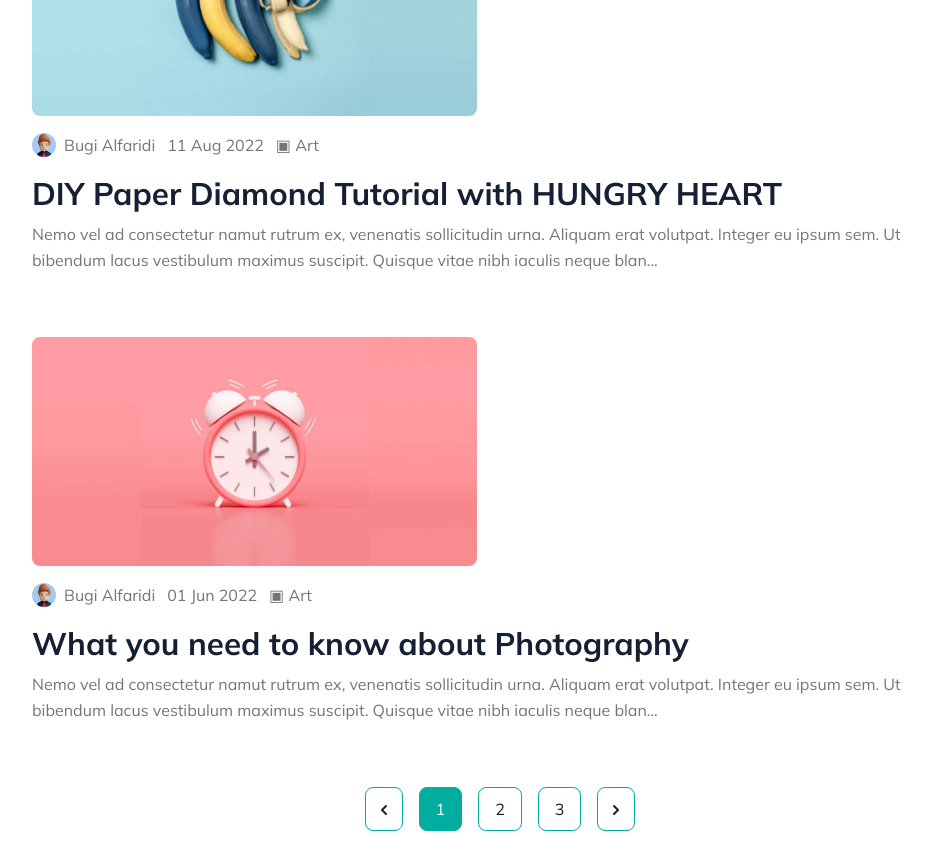
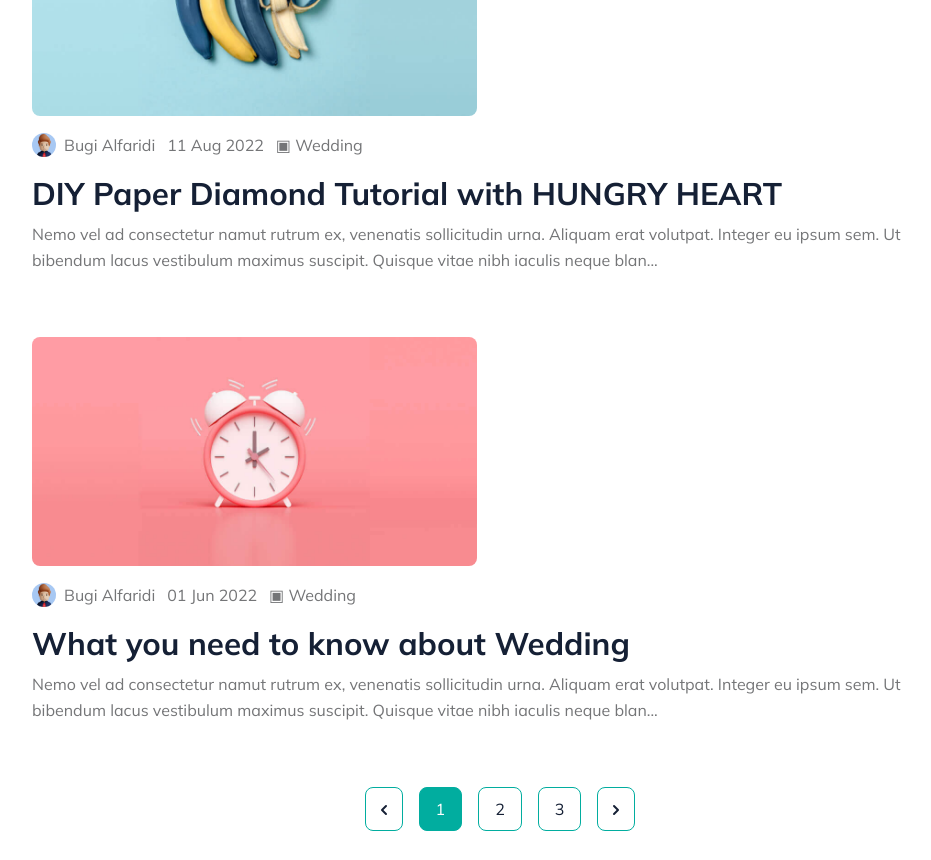
Before and after one commit to bugialfrd/kulikpictures, a Next.js app: page / in a window 1280 px wide. Shown: the part 1180-2040 px from the top of the page, without its empty margins (140-1071 px from the left). Built offline with nearby package versions, Linux system fonts and the light colour scheme; what tailwind-bootstrap-grid would draw is missing.

Commit message:
'kulikpictures'

```diff
--- a/content/posts/post-1.md
+++ b/content/posts/post-1.md
@@ -1,11 +1,11 @@
 ---
-title: "How to make toys from old Olarpaper"
+title: "Harga paket wedding pada tahun 2022 dan 2023"
 description: "meta description"
 date: 2023-04-04
 image: "/images/posts/banner-home.jpg"
-categories: ["art"]
+categories: ["Wedding"]
 authors: ["Bugi Alfaridi"]
-tags: ["diy", "toy"]
+tags: ["fotografi", "toy"]
 draft: false
 ---
 
--- a/content/posts/post-2.md
+++ b/content/posts/post-2.md
@@ -5,7 +5,7 @@ date: 2022-04-10
 image: "/images/posts/02.jpg"
 categories: ["development"]
 authors: ["Najmudin"]
-tags: ["diy", "toy"]
+tags: ["fotografi", "toy"]
 draft: false
 ---
 
--- a/content/posts/post-3.md
+++ b/content/posts/post-3.md
@@ -1,11 +1,11 @@
 ---
-title: What you need to know about Photography
+title: What you need to know about Wedding
 description: "meta description"
 date: 2022-06-02
 image: "/images/posts/03.jpg"
-categories: ["art"]
+categories: ["Wedding"]
 authors: ["Bugi Alfaridi"]
-tags: ["diy", "toy"]
+tags: ["fotografi", "toy"]
 draft: false
 ---
 
--- a/content/posts/post-7.md
+++ b/content/posts/post-7.md
@@ -3,9 +3,9 @@ title: "DIY Paper Diamond Tutorial with HUNGRY HEART"
 description: "meta description"
 date: 2022-08-12
 image: "/images/posts/05.jpg"
-categories: ["art"]
+categories: ["Wedding"]
 authors: ["Bugi Alfaridi"]
-tags: ["diy", "toy"]
+tags: ["fotografi", "toy"]
 draft: false
 ---
 
--- a/json/posts.json
+++ b/json/posts.json
@@ -5,9 +5,9 @@
       "description": "meta description",
       "date": "2023-04-04T00:00:00.000Z",
       "image": "/images/posts/banner-home.jpg",
-      "categories": ["art"],
+      "categories": ["Wedding"],
       "authors": ["Bugi Alfaridi"],
-      "tags": ["diy", "toy"],
+      "tags": ["fotografi", "toy"],
       "draft": false
     },
     "content": "\nNemo vel ad consectetur namut rutrum ex, venenatis sollicitudin urna. Aliquam erat volutpat. Integer eu ipsum sem. Ut bibendum lacus vestibulum maximus suscipit. Quisque vitae nibh iaculis neque blandit euismod.\n\nLorem ipsum dolor sit amet consectetur adipisicing elit. Nemo vel ad consectetur ut aperiam. Itaque eligendi natus aperiam? Excepturi repellendus consequatur quibusdam optio expedita praesentium est adipisci dolorem ut eius!\n\n## Creative Design\n\nNam ut rutrum ex, venenatis sollicitudin urna. Aliquam erat volutpat. Integer eu ipsum sem. Ut bibendum lacus vestibulum maximus suscipit. Quisque vitae nibh iaculis neque blandit euismod.\n\n> Lorem ipsum dolor sit amet consectetur adipisicing elit. Nemo vel ad consectetur ut aperiam. Itaque eligendi natus aperiam? Excepturi repellendus consequatur quibusdam optio expedita praesentium est adipisci dolorem ut eius!\n\nLorem ipsum dolor sit amet consectetur adipisicing elit. Nemo vel ad consectetur ut aperiam. Itaque eligendi natus aperiam? Excepturi repellendus consequatur quibusdam optio expedita praesentium est adipisci dolorem ut eius!\n",
@@ -21,7 +21,7 @@
       "image": "/images/posts/02.jpg",
       "categories": ["development"],
       "authors": ["Najmudin"],
-      "tags": ["diy", "toy"],
+      "tags": ["fotografi", "toy"],
       "draft": false
     },
     "content": "\nNemo vel ad consectetur namut rutrum ex, venenatis sollicitudin urna. Aliquam erat volutpat. Integer eu ipsum sem. Ut bibendum lacus vestibulum maximus suscipit. Quisque vitae nibh iaculis neque blandit euismod.\n\nLorem ipsum dolor sit amet consectetur adipisicing elit. Nemo vel ad consectetur ut aperiam. Itaque eligendi natus aperiam? Excepturi repellendus consequatur quibusdam optio expedita praesentium est adipisci dolorem ut eius!\n\n## Creative Design\n\nNam ut rutrum ex, venenatis sollicitudin urna. Aliquam erat volutpat. Integer eu ipsum sem. Ut bibendum lacus vestibulum maximus suscipit. Quisque vitae nibh iaculis neque blandit euismod.\n\n> Lorem ipsum dolor sit amet consectetur adipisicing elit. Nemo vel ad consectetur ut aperiam. Itaque eligendi natus aperiam? Excepturi repellendus consequatur quibusdam optio expedita praesentium est adipisci dolorem ut eius!\n\nLorem ipsum dolor sit amet consectetur adipisicing elit. Nemo vel ad consectetur ut aperiam. Itaque eligendi natus aperiam? Excepturi repellendus consequatur quibusdam optio expedita praesentium est adipisci dolorem ut eius!\n",
@@ -29,11 +29,11 @@
   },
   {
     "frontmatter": {
-      "title": "What you need to know about Photography",
+      "title": "What you need to know about Wedding",
       "description": "meta description",
       "date": "2022-06-02T00:00:00.000Z",
       "image": "/images/posts/03.jpg",
-      "categories": ["art"],
+      "categories": ["Wedding"],
       "authors": ["Bugi Alfaridi"],
       "tags": ["diy", "toy"],
       "draft": false
@@ -89,9 +89,9 @@
       "description": "meta description",
       "date": "2022-08-12T00:00:00.000Z",
       "image": "/images/posts/05.jpg",
-      "categories": ["art"],
+      "categories": ["Wedding"],
       "authors": ["Bugi Alfaridi"],
-      "tags": ["diy", "toy"],
+      "tags": ["fotografi", "toy"],
       "draft": false
     },
     "content": "\nNemo vel ad consectetur namut rutrum ex, venenatis sollicitudin urna. Aliquam erat volutpat. Integer eu ipsum sem. Ut bibendum lacus vestibulum maximus suscipit. Quisque vitae nibh iaculis neque blandit euismod.\n\nLorem ipsum dolor sit amet consectetur adipisicing elit. Nemo vel ad consectetur ut aperiam. Itaque eligendi natus aperiam? Excepturi repellendus consequatur quibusdam optio expedita praesentium est adipisci dolorem ut eius!\n\n## Creative Design\n\nNam ut rutrum ex, venenatis sollicitudin urna. Aliquam erat volutpat. Integer eu ipsum sem. Ut bibendum lacus vestibulum maximus suscipit. Quisque vitae nibh iaculis neque blandit euismod.\n\n> Lorem ipsum dolor sit amet consectetur adipisicing elit. Nemo vel ad consectetur ut aperiam. Itaque eligendi natus aperiam? Excepturi repellendus consequatur quibusdam optio expedita praesentium est adipisci dolorem ut eius!\n\nLorem ipsum dolor sit amet consectetur adipisicing elit. Nemo vel ad consectetur ut aperiam. Itaque eligendi natus aperiam? Excepturi repellendus consequatur quibusdam optio expedita praesentium est adipisci dolorem ut eius!\n",
--- a/layouts/Contact.js
+++ b/layouts/Contact.js
@@ -17,7 +17,8 @@ export default function Contact() {
   const [message, setMessage] = useState("");
 
   // Replace with your actual API key or load from environment variables
-  const apiKey = process.env.PUBLIC_ACCESS_KEY || "1cf76dc3-c61c-4267-9f3c-176fe89918d2";
+  const apiKey =
+    process.env.PUBLIC_ACCESS_KEY || "1cf76dc3-c61c-4267-9f3c-176fe89918d2";
 
   const { submit: onSubmit } = useWeb3Forms({
     access_key: apiKey,
@@ -37,7 +38,7 @@ export default function Contact() {
   });
 
   return (
-    <div className="max-w-lg mx-auto mt-20">
+    <div className="mx-auto mt-20 max-w-lg">
       <form className="mb-10" onSubmit={handleSubmit(onSubmit)}>
         <input
           type="checkbox"
@@ -52,7 +53,7 @@ export default function Contact() {
             type="text"
             placeholder="Full Name"
             autoComplete="off"
-            className={`w-full px-4 py-3 border-2 rounded-md outline-none ${
+            className={`w-full rounded-md border-2 px-4 py-3 outline-none ${
               errors.name
                 ? "border-red-600 focus:border-red-600"
                 : "border-gray-300 focus:border-gray-600"
@@ -74,17 +75,20 @@ export default function Contact() {
             type="number"
             placeholder="Nomor Whatsapp"
             autoComplete="off"
-            className={`w-full px-4 py-3 border-2 rounded-md outline-none ${
-              errors.name
+            className={`w-full rounded-md border-2 px-4 py-3 outline-none ${
+              errors.whatsapp
                 ? "border-red-600 focus:border-red-600"
                 : "border-gray-300 focus:border-gray-600"
             }`}
             {...register("whatsapp", {
               required: "Masukkan nomor whatsapp",
-              maxLength: 13,
+              maxLength: {
+                value: 13,
+                message: "Nomor whatsapp tidak boleh lebih dari 13 digit",
+              },
             })}
           />
-          {errors.name && (
+          {errors.whatsapp && (
             <div className="mt-1 text-red-600">
               <small>{errors.whatsapp.message}</small>
             </div>
@@ -96,7 +100,7 @@ export default function Contact() {
             type="email"
             placeholder="Email Address"
             autoComplete="off"
-            className={`w-full px-4 py-3 border-2 rounded-md outline-none ${
+            className={`w-full rounded-md border-2 px-4 py-3 outline-none ${
               errors.email
                 ? "border-red-600 focus:border-red-600"
                 : "border-gray-300 focus:border-gray-600"
@@ -119,7 +123,7 @@ export default function Contact() {
         <div className="mb-5">
           <textarea
             placeholder="Your Message"
-            className={`w-full px-4 py-3 border-2 rounded-md outline-none ${
+            className={`w-full rounded-md border-2 px-4 py-3 outline-none ${
               errors.message
                 ? "border-red-600 focus:border-red-600"
                 : "border-gray-300 focus:border-gray-600"
@@ -137,14 +141,14 @@ export default function Contact() {
 
         <button
           type="submit"
-          className={`w-full py-4 font-semibold text-white transition-colors bg-gray-900 rounded-md hover:bg-gray-800 focus:outline-none ${
-            isSubmitting ? "opacity-50 cursor-not-allowed" : ""
+          className={`w-full rounded-md bg-gray-900 py-4 font-semibold text-white transition-colors hover:bg-gray-800 focus:outline-none ${
+            isSubmitting ? "cursor-not-allowed opacity-50" : ""
           }`}
           disabled={isSubmitting}
         >
           {isSubmitting ? (
             <svg
-              className="w-5 h-5 mr-3 animate-spin"
+              className="mr-3 h-5 w-5 animate-spin"
               xmlns="http://www.w3.org/2000/svg"
               fill="none"
               viewBox="0 0 24 24"
@@ -170,12 +174,12 @@ export default function Contact() {
       </form>
 
       {isSubmitSuccessful && isSuccess && (
-        <div className="mt-4 text-sm text-center text-green-500">
+        <div className="mt-4 text-center text-sm text-green-500">
           {message || "Success. Message sent successfully"}
         </div>
       )}
       {isSubmitSuccessful && !isSuccess && (
-        <div className="mt-4 text-sm text-center text-red-500">
+        <div className="mt-4 text-center text-sm text-red-500">
           {message || "Something went wrong. Please try later."}
         </div>
       )}
```
